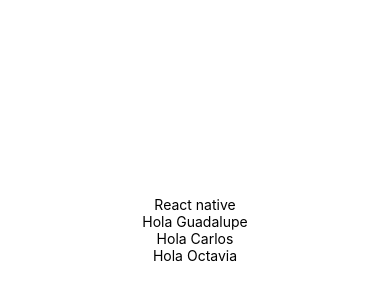
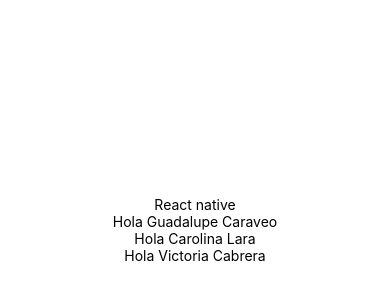
Before and after one commit to mary-caraveo/react-native-expo, a React Native app: screen / in a window 390 px wide. Shown: the part 192-492 px from the top of the page. Built offline with nearby package versions, Linux system fonts and the light colour scheme.

Commit message:
feat: Propiedades por defecto: defaultProps

```diff
--- a/App.js
+++ b/App.js
@@ -8,9 +8,9 @@
   return (
     <View style={styles.container}>
       <Text>React native</Text>
-      <Greet name="Guadalupe" />
-      <Greet name="Carlos" />
-      <Greet name="Octavia" />
+      <Greet />
+      <Greet firstname="Carolina" lastname="Lara" />
+      <Greet firstname="Victoria" lastname="Cabrera" />
       <StatusBar style="auto" />
     </View>
   );
--- a/src/components/Greet.js
+++ b/src/components/Greet.js
@@ -2,11 +2,17 @@
 import { Text } from 'react-native';
 
 export default function Greet(props) {
-  const { name } = props;
+  // const { firstname="Guadalupe", lastname="Caraveo" } = props;
+  const { firstname, lastname } = props;
 
   return (
     <Text>
-      Hola {name}
+      Hola {firstname} {lastname}
     </Text>
   )
 }
+
+Greet.defaultProps = {
+  firstname: "Guadalupe",
+  lastname: "Caraveo"
+};
```
